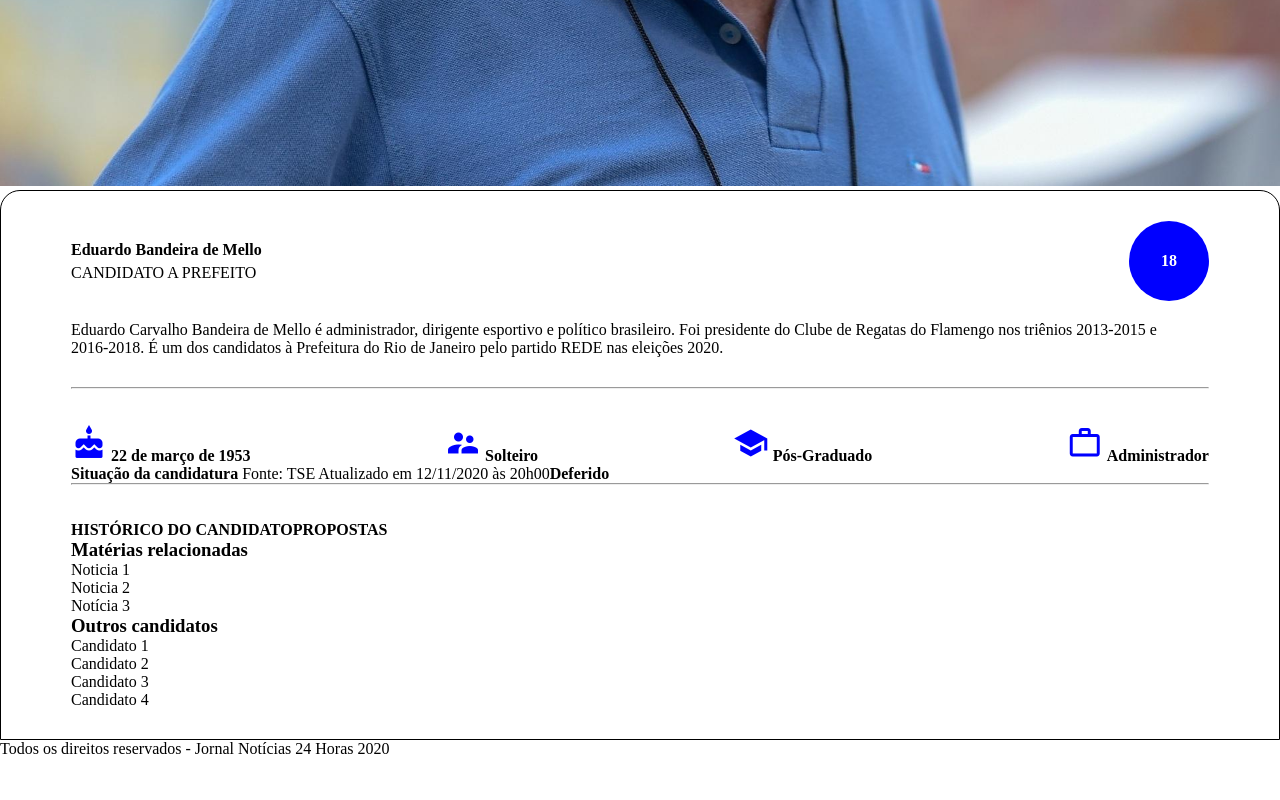
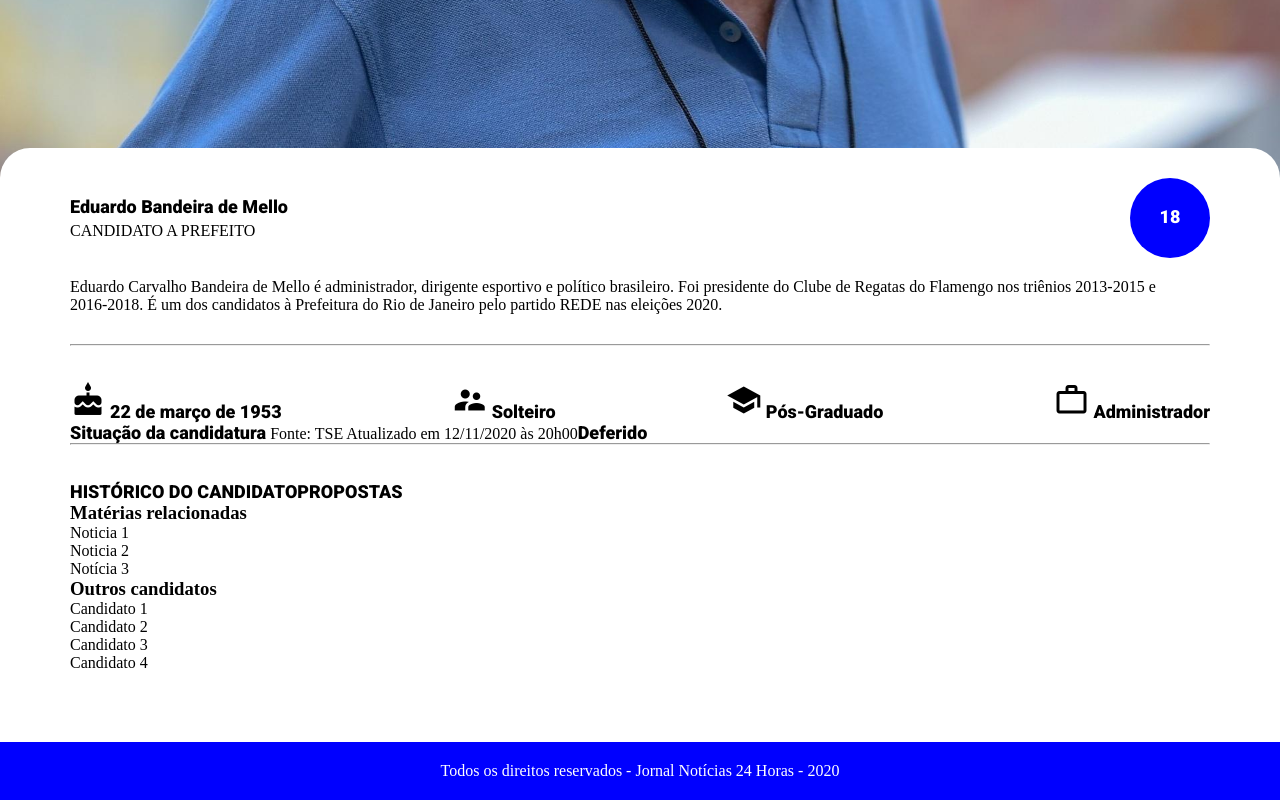
Before and after one commit to manorecarlos/desafio-mundiware, a plain HTML site: page page/index.html in a window 1280 px wide. Shown: the part 750-1550 px from the top of the page. Before the commit the page ends 1508 px from the top, so only its background shows below. Drawn offline with Linux system fonts and the light colour scheme.

Commit message:
fim 15/11

```diff
--- a/page/index.html
+++ b/page/index.html
@@ -3,6 +3,8 @@
 <head>
     <meta charset="UTF-8">
     <meta name="viewport" content="width=device-width, initial-scale=1.0">
+
+    <link href="https://fonts.googleapis.com/css2?family=Roboto:wght@300;500;900&display=swap" rel="stylesheet">
 
     <link href="https://fonts.googleapis.com/icon?family=Material+Icons" rel="stylesheet">
 
@@ -20,10 +22,10 @@
 
             <div class="title">
                 <div class="news">
-                    <h3>NOTÍCIAS</h3>
+                    <strong>NOTÍCIAS</strong>
                 </div>
                 <div class="hours">
-                    <h3>24 HORAS</h3>
+                    <strong>24 HORAS</strong>
                 </div>
             </div>
 
@@ -146,7 +148,7 @@
         </article>
 
         <footer>
-            Todos os direitos reservados - Jornal Notícias 24 Horas 2020
+            Todos os direitos reservados - Jornal Notícias 24 Horas - 2020
         </footer>
     </main>
 </body>
--- a/styles/style.css
+++ b/styles/style.css
@@ -4,6 +4,10 @@
     margin: 0;
     padding: 0;
     box-sizing: border-box;
+}
+
+strong {
+    font: 900 18px Roboto;
 }
 
 /* Header */
@@ -60,9 +64,12 @@ header .container {
 
 /* Icone de busca */
 
+.search {
+     color: blue;
+}
+
 .material-icons {
-     font-size: 36px;
-     color: blue;
+    font-size: 36px;
 }
 
 /* Conteúdo principal */
@@ -73,9 +80,11 @@ main img {
 
 .candidate-profile {
     padding: 30px 70px;
-    border: 1px solid black;
-    border-top-left-radius: 20px;
-    border-top-right-radius: 20px;
+    background-color: white;
+    border-top-left-radius: 30px;
+    border-top-right-radius: 30px;
+    position: relative;
+    bottom: 40px;
 }
 
 .candidate-profile header {
@@ -125,3 +134,10 @@ main img {
 .history-proposal {
     display: flex;
 }
+
+footer {
+    background-color: blue;
+    color: white;
+    text-align: center;
+    padding: 20px;
+}
```
